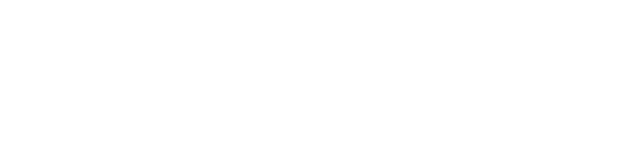
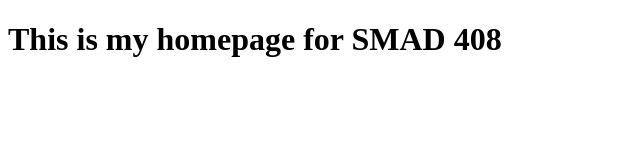
Before and after one commit to bodnerjx/bodnerjx.github.io, a plain HTML site: page index.html in a window 1280 px wide. Shown: the whole page, without its empty margins (0-640 px from the left). Drawn offline with Linux system fonts and the light colour scheme.

Commit message:
Add files via upload

```diff
--- a/index.html
+++ b/index.html
@@ -6,5 +6,6 @@
 </head>
 
 <body>
+	<h1>This is my homepage for SMAD 408</h1>
 </body>
 </html>
```
